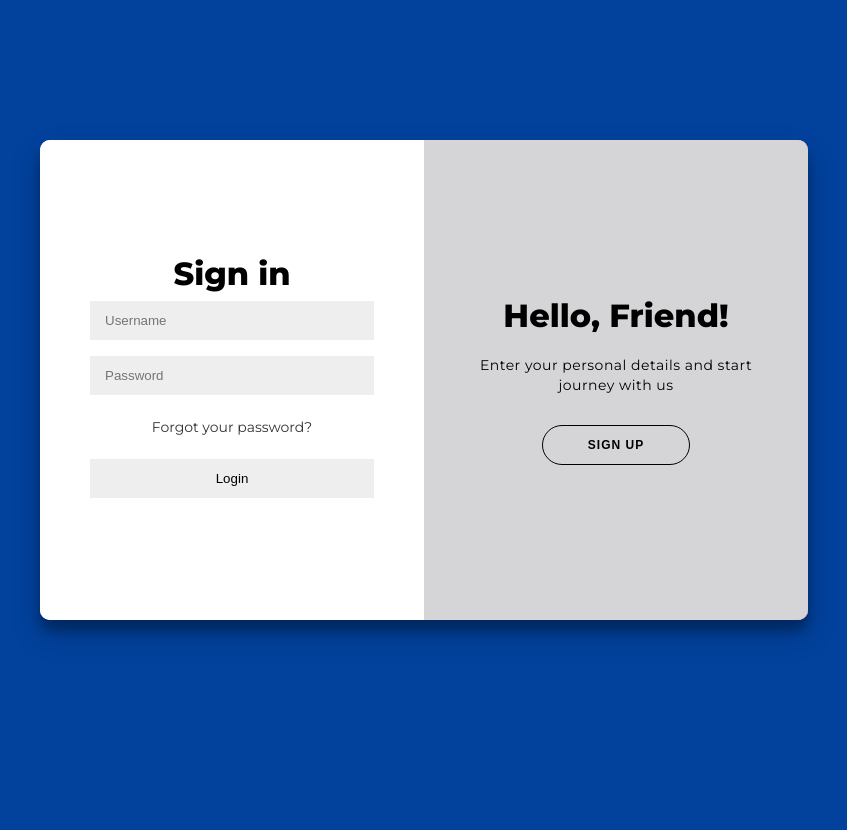
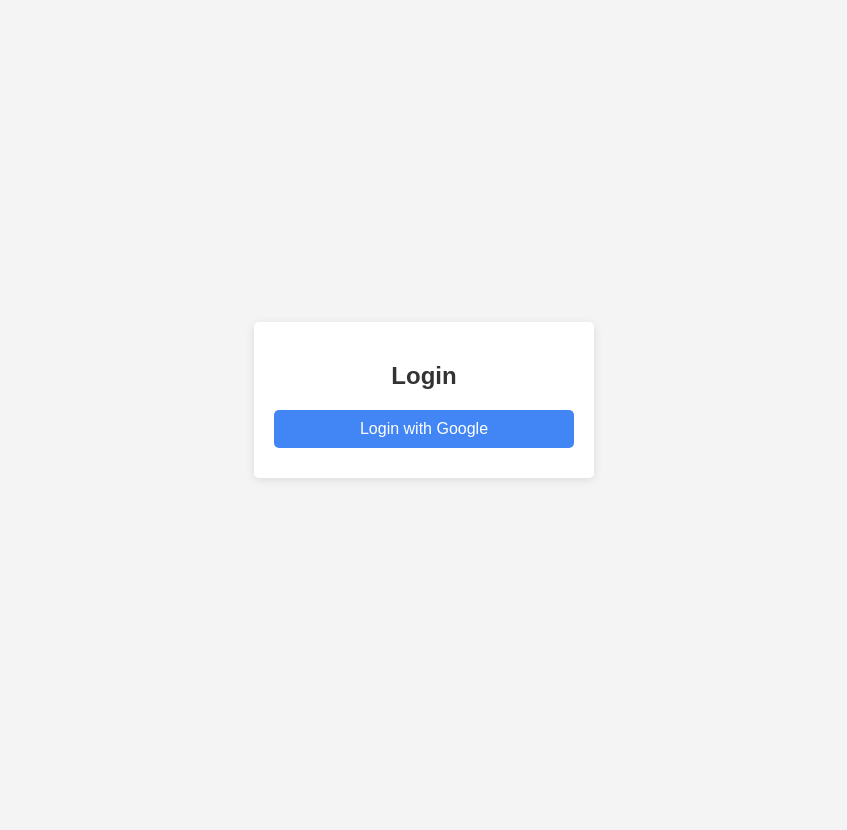
Before and after one commit to imadahmad97/customer-support-bot, a Flask app: page /login in a window 1280 px wide. Shown: the whole page, without its empty margins (216-1063 px from the left). After the commit the page ends 480 px from the top, so only its background shows below. Run offline with Flask 3, Linux system fonts and the light colour scheme.

Commit message:
testing oauth

```diff
--- a/app/config.py
+++ b/app/config.py
@@ -19,3 +19,5 @@
     MAIL_SERVER = os.getenv("MAIL_SERVER")
     MAIL_PORT = os.getenv("MAIL_PORT")
     MAIL_USE_TLS = os.getenv("MAIL_USE_TLS")
+    GOOGLE_CLIENT_ID = os.getenv("GOOGLE_CLIENT_ID")
+    GOOGLE_CLIENT_SECRET = os.getenv("GOOGLE_CLIENT_SECRET")
--- a/app/routes.py
+++ b/app/routes.py
@@ -17,12 +17,44 @@
 from datetime import datetime
 from .utils import send_email, upload_file_to_gcs
 import json
+from flask_dance.contrib.google import make_google_blueprint
 
 
 def init_routes(app):
+
+    google_bp = make_google_blueprint(
+        client_id=app.config["GOOGLE_CLIENT_ID"],
+        client_secret=app.config["GOOGLE_CLIENT_SECRET"],
+        redirect_to="google_login_callback",
+        scope=[
+            "https://www.googleapis.com/auth/userinfo.profile",
+            "https://www.googleapis.com/auth/userinfo.email",
+            "openid",
+        ],
+    )
+    app.register_blueprint(google_bp, url_prefix="/login")
+
     @app.route("/")
     def land():
         return render_template("index.html")
+
+    @app.route("/login/google_login_callback")
+    def google_login_callback():
+        if not google.authorized:
+            return "Access Denied", 403
+
+        resp = google.get("/oauth2/v2/userinfo")
+        if resp.ok:
+            user_info = resp.json()
+            user = User.query.filter_by(email=user_info["email"]).first()
+            if not user:
+                user = User(email=user_info["email"])
+                db.session.add(user)
+                db.session.commit()
+
+            login_user(user)
+            return redirect(url_for("bots"))
+        return "Failed to fetch user info", 500
 
     @app.route("/confirm_email")
     def post_registration():
@@ -71,51 +103,60 @@
     def login_register():
         if request.method == "POST":
             action = request.form.get("action")
-            if action == "Register":
-                username = request.form["username"]
-                password = request.form["password"]
-                email = request.form["email"]
+            if action == "Login with Google":
+                return redirect(
+                    url_for("google.login")
+                )  # Redirect to Google's OAuth page
+        return render_template("test_oauth.html")
 
-                existing_user = User.query.filter_by(username=username).first()
-                if existing_user:
-                    flash("Username already exists. Please choose a different one.")
-                    return redirect(url_for("login_register"))
+    # def login_register():
+    #     if request.method == "POST":
+    #         action = request.form.get("action")
+    #         if action == "Register":
+    #             username = request.form["username"]
+    #             password = request.form["password"]
+    #             email = request.form["email"]
 
-                new_user = User(
-                    username=username,
-                    password_hash=generate_password_hash(password),
-                    email=email,
-                    created_on=datetime.now(),
-                    is_admin=True,
-                    is_confirmed=False,
-                    confirmed_on=None,
-                )
+    #             existing_user = User.query.filter_by(username=username).first()
+    #             if existing_user:
+    #                 flash("Username already exists. Please choose a different one.")
+    #                 return redirect(url_for("login_register"))
 
-                db.session.add(new_user)
-                db.session.commit()
+    #             new_user = User(
+    #                 username=username,
+    #                 password_hash=generate_password_hash(password),
+    #                 email=email,
+    #                 created_on=datetime.now(),
+    #                 is_admin=True,
+    #                 is_confirmed=False,
+    #                 confirmed_on=None,
+    #             )
 
-                token = generate_token(new_user.email)
-                confirm_url = url_for("confirm_email", token=token, _external=True)
-                html = render_template("confirm_email.html", confirm_url=confirm_url)
-                subject = "Please confirm your email"
-                send_email(new_user.email, subject, html)
+    #             db.session.add(new_user)
+    #             db.session.commit()
 
-                flash("Registration successful! Please log in.")
-                return redirect(url_for("post_registration"))
+    #             token = generate_token(new_user.email)
+    #             confirm_url = url_for("confirm_email", token=token, _external=True)
+    #             html = render_template("confirm_email.html", confirm_url=confirm_url)
+    #             subject = "Please confirm your email"
+    #             send_email(new_user.email, subject, html)
 
-            elif action == "Login":
-                username = request.form["username"]
-                password = request.form["password"]
-                user = User.query.filter_by(username=username).first()
-                if user and check_password_hash(user.password_hash, password):
-                    login_user(user)
-                    return redirect(url_for("bots"))
-                elif user and check_password_hash(user.password_hash, password):
-                    flash("Please verify your email")
-                else:
-                    flash("Invalid username or password. Please try again.")
-                    return redirect(url_for("login_register"))
-        return render_template("login.html")
+    #             flash("Registration successful! Please log in.")
+    #             return redirect(url_for("post_registration"))
+
+    #         elif action == "Login":
+    #             username = request.form["username"]
+    #             password = request.form["password"]
+    #             user = User.query.filter_by(username=username).first()
+    #             if user and check_password_hash(user.password_hash, password):
+    #                 login_user(user)
+    #                 return redirect(url_for("bots"))
+    #             elif user and check_password_hash(user.password_hash, password):
+    #                 flash("Please verify your email")
+    #             else:
+    #                 flash("Invalid username or password. Please try again.")
+    #                 return redirect(url_for("login_register"))
+    #     return render_template("login.html")
 
     @app.route("/public-chat/<int:bot_id>")
     def public_chat(bot_id):
--- a/app/templates/login.html
+++ b/app/templates/login.html
@@ -28,6 +28,7 @@
       <input type="password" id="password" name="password" placeholder="Password"/>
       <a href="#">Forgot your password?</a>
       <input type="submit" name="action" value="Login">
+      <input type="submit" name="action" value="Login with Google" class="login-google-button">
       </form>
   </div>
   <div class="overlay-container">
--- /dev/null
+++ b/app/templates/test_oauth.html
@@ -0,0 +1,56 @@
+<!DOCTYPE html>
+<html lang="en">
+<head>
+    <meta charset="UTF-8">
+    <meta name="viewport" content="width=device-width, initial-scale=1.0">
+    <title>Login</title>
+    <style>
+        body {
+            font-family: Arial, sans-serif;
+            background-color: #f4f4f4;
+            margin: 0;
+            padding: 0;
+            display: flex;
+            justify-content: center;
+            align-items: center;
+            height: 100vh;
+        }
+        .login-container {
+            background-color: #fff;
+            padding: 20px;
+            border-radius: 5px;
+            box-shadow: 0 2px 10px rgba(0, 0, 0, 0.1);
+            width: 300px;
+            text-align: center;
+        }
+        .login-container h2 {
+            margin-bottom: 20px;
+            color: #333;
+        }
+        .login-container button {
+            background-color: #4285F4;
+            color: #fff;
+            border: none;
+            padding: 10px 15px;
+            font-size: 16px;
+            border-radius: 5px;
+            cursor: pointer;
+            width: 100%;
+            margin-bottom: 10px;
+        }
+        .login-container button:hover {
+            background-color: #357ae8;
+        }
+    </style>
+</head>
+<body>
+    <div class="login-container">
+        <h2>Login</h2>
+        <form method="post">
+            <button type="submit" name="action" value="Login with Google">
+                Login with Google
+            </button>
+        </form>
+    </div>
+</body>
+</html>
--- a/run.py
+++ b/run.py
@@ -1,3 +1,7 @@
 from app import create_app
 
 app = create_app()
+
+
+if __name__ == "__main__":
+    app.run(debug=True, port=5001, ssl_context="adhoc")
```
